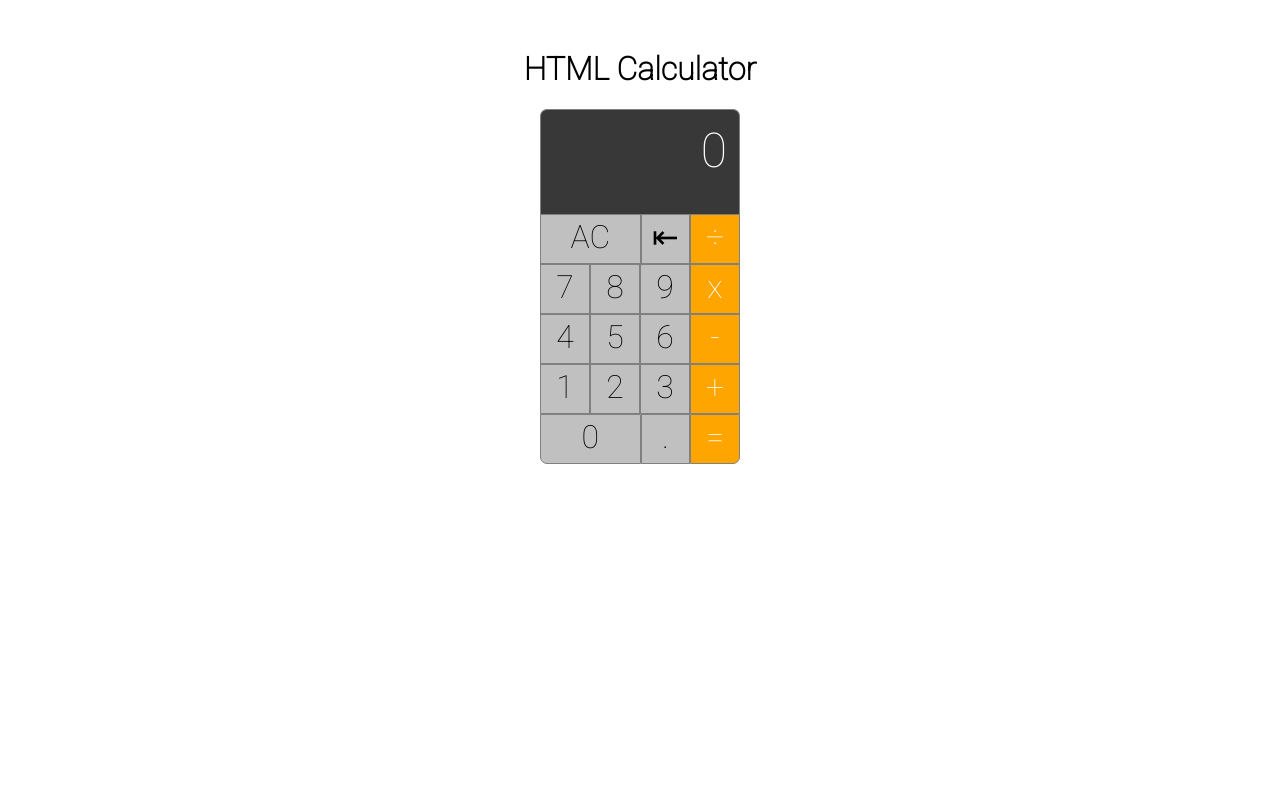
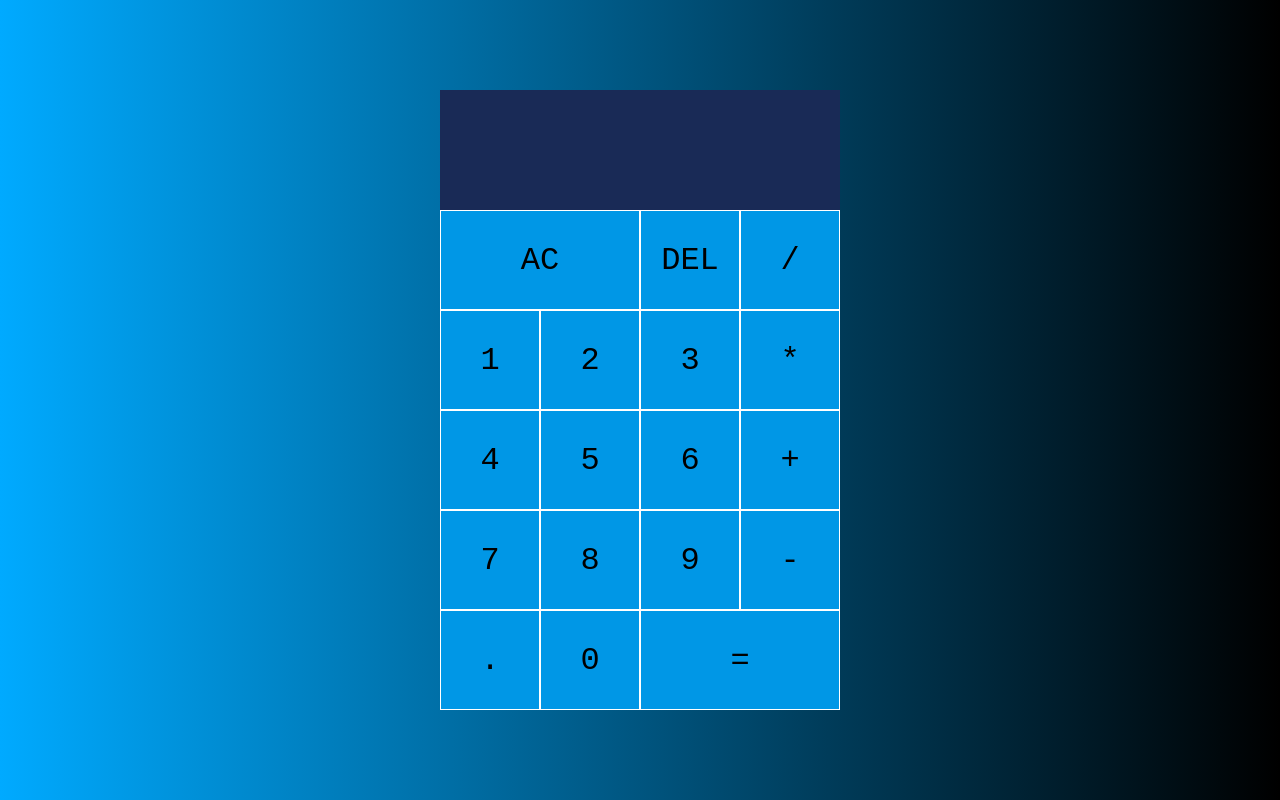
Before and after one commit to mrjlancaster/CalculatorBlue, a plain HTML site: page index.html in a window 1280 px wide. Drawn offline with Linux system fonts and the light colour scheme.

Commit message:
html css and javascript

```diff
--- a/css/style.css
+++ b/css/style.css
@@ -1,74 +1,60 @@
-@import url('https://fonts.googleapis.com/css2?family=Roboto:wght@100&display=swap');
+*, *::before, *::after {
+	box-sizing: border-box;
+	font-family: 'Courier New', Courier, monospace;
+	font-weight: normal;
+}
 
 body {
-	font-family: 'Roboto', sans-serif;
+	padding: 0;
+	margin: 0;
+	background: linear-gradient(to right, #00aaff, #000)
 }
 
-.calc-btn {
-	background-color: silver;
-	color: black;
-	width: 25px;
-	height: 45px;
-	border: 1px solid gray;
-	text-align: center;
-	cursor: pointer;
-	font-size: 32px;
-	font-weight: 100;
-	padding-top: 3px;
+.calculator-grid {
+	display: grid;
+	justify-content: center;
+	align-content: center;
+	min-height: 100vh;
+	grid-template-columns: repeat(4, 100px);
+	grid-template-rows: minmax(120px, auto) repeat(5, 100px);
 }
 
-.calc-btn:hover {
-	background-color: orange;
+.calculator-grid > button {
+	cursor: pointer;
+	font-size: 2rem;
+	border: 1px solid white;
+	outline: none;
+	background-color: #0097e6;
 }
 
-.row {
-	display: table;
-	table-layout: fixed;
-	width: 200px;
+.calculator-grid > button:hover {
+	opacity: .7;
+	background-color: #0097e6;
 }
 
-.column {
-	display: table-cell;
+.span-two {
+	grid-column: span 2;
 }
 
-#calc-zero {
-	width: 52.6666667px;
-	border-radius: 0 0 0 7px;
+.output {
+	grid-column: 1 / -1;
+	background-color: #192a56;
+	color: white;
+	display: flex;
+	align-items: flex-end;
+	justify-content: space-around;
+	flex-direction: column;
+	padding: 10px;
+	word-wrap: break-word;
+	word-break: break-all;
 }
 
-#calc-clear {
-	width: 52.6666667px;
+.output .previous-operand {
+	opacity: .75;
+	font-size: 1.5rem;
 }
 
-#calc-display-val {
-	height: 80px;
+.output .current-operand {
 	color: white;
-	text-align: right;
-	border-left: 1px solid gray;
-	border-right: 1px solid gray;
-	border-top: 1px solid gray;
-	font-size: 48px;
-	background-color: #383838;
-	overflow: hidden;
-	white-space: nowrap;
-	padding: 12px;
-	border-radius: 7px 7px 0 0;
+	font-size: 2.5rem;
 }
-
-.calc-btn-operator {
-	background-color: orange;
-	color: white;
-}
-
-h1 {
-	text-align: center;
-	margin-top: 50px;
-}
-
-#calc-equals {
-	border-radius: 0 0 7px 0;
-}
-
-#calc-parent {
-	margin-left: calc(50% - 100px)
-}
--- a/index.html
+++ b/index.html
@@ -3,47 +3,35 @@
 <head>
 	<meta charset="UTF-8">
 	<meta name="viewport" content="width=device-width, initial-scale=1.0">
-    <title>Functional Calculator</title>
+	<title>Calculator Practices</title>
 	<link rel="stylesheet" href="./css/style.css">
 </head>
 <body>
 
-		<h1>HTML Calculator</h1>
-    <div id="calc-parent">
-			<div class="row">
-				<div class="column" id="calc-display-val">0</div>
+	<div class="calculator-grid">
+		<div class="output">
+			<div data-previous-operand class="previous-operand"></div>
+			<div data-current-operand class="current-operand"></div>
 		</div>
-        <div class="row">
-				<div class="calc-btn column" id="calc-clear">AC</div>
-				<div class="calc-btn column" id="calc-backspace">&#8676;</div>
-				<div class="calc-btn calc-btn-operator column" id ="calc-divide">&#247;</div>
-
+		<button data-all-clear class="span-two">AC</button>
+		<button data-delete>DEL</button>
+		<button data-operation>/</button>
+		<button data-number>1</button>
+		<button data-number>2</button>
+		<button data-number>3</button>
+		<button data-operation>*</button>
+		<button data-number>4</button>
+		<button data-number>5</button>
+		<button data-number>6</button>
+		<button data-operation>+</button>
+		<button data-number>7</button>
+		<button data-number>8</button>
+		<button data-number>9</button>
+		<button data-operation>-</button>
+		<button data-number>.</button>
+		<button data-number>0</button>
+		<button data-equals class="span-two">=</button>
 	</div>
-        <div class="row">
-				<div class="calc-btn calc-btn-num column" id="calc-seven">7</div>
-				<div class="calc-btn calc-btn-num column" id="calc-eight">8</div>
-				<div class="calc-btn calc-btn-num column" id="calc-nine">9</div>
-				<div class="calc-btn calc-btn-operator column" id ="calc-multiply">x</div>
-        </div>
-        <div class="row">
-			<div id="calc-four" class="calc-btn calc-btn-num column">4</div>
-			<div class="calc-btn calc-btn-num column" id="calc-five">5</div>
-			<div class="calc-btn calc-btn-num column" id="calc-six">6</div>
-			<div class="calc-btn calc-btn-operator column" id ="calc-minus">-</div>
-        </div>
-   	  <div class="row">
-			<div class="calc-btn calc-btn-num column" id="calc-one">1</div>
-			<div class="calc-btn calc-btn-num column" id="calc-two">2</div>
-			<div class="calc-btn calc-btn-num column" id="calc-three">3</div>
-			<div class="calc-btn calc-btn-operator column" id ="calc-plus">+</div>
-        </div>
-        <div class="row">
-			<div class="calc-btn calc-btn-num column" id="calc-zero">0</div>
-			<div class="calc-btn column" id="calc-decimal">.</div>
-			<div class="calc-btn calc-btn-operator column" id ="calc-equals">=</div>
-        </div>
-    </div>
-
 
 	<script src="main.js"></script>
 </body>
--- a/main.js
+++ b/main.js
@@ -1,46 +1,50 @@
-var oneBtn = document.getElementById('calc-one');
-var twoBtn = document.getElementById('calc-two');
-var threeBtn = document.getElementById('calc-three');
-var fourBtn = document.getElementById('calc-four');
-var fiveBtn = document.getElementById('calc-five');
-var sixBtn = document.getElementById('calc-six');
-var sevenBtn = document.getElementById('calc-seven');
-var eightBtn = document.getElementById('calc-eight');
-var nineBtn = document.getElementById('calc-nine');
-var zeroBtn = document.getElementById('calc-zero');
+class Calculator {
+	constructor(previousOperandTextElement, currentOperandTextElement) {
+		this.previousOperandTextElement = previousOperandTextElement
+		this.currentOperandTextElement = currentOperandTextElement
+		this.clear()
+	}
 
-var decimalBtn = document.getElementById('calc-decimal');
-var clearBtn = document.getElementById('calc-clear');
-var backspaceBtn = document.getElementById('calc-backspace');
-var displayValElement = getElementById('calc-display-val');
+	clear() {
+		this.currentOperand = ''
+		this.previousOperand = ''
+		this.operation = undefined
+	}
 
-var displayVal = '0';
-var pendingVal;
-var evalStringArray = [];
+	delete() {
 
-var calcNumBtns = document.getElementsByClassName('calc-btn-num')
-var calcOperatorBtns = document.getElementsByClassName('calc-btn-operator');
+	}
 
-var updateDisplayVal = (clickObj) => {
-	var btnText = clickObj.target.innerText;
+	appendNumber(number) {
+		this.currentOperand = number
+	}
 
-	if (displayVal === '0')
-		displayVal = '';
-		displayVal += btnText;
-		displayValElement.innerText = displayVal;
+	chooseOperation(operation) {
 
-}
+	}
 
-for (let i = 0; i < calcNumBtns.length; i++) {
-	calcNumBtns[i].addEventListener('click', updateDisplayVal, false);
-}
+	compute() {
 
-// for (let i = 0; i < calcNumBtns.length; i++) {
-// 	calcOperatorBtns[i].addEventListener('click', performCalcOperation, false);
-//
+	}
 
-clearBtn.onclick = () => {
-	displayVal = '0';
-	pendingVal = undefined;
-	displayValElement.innerHTML = displayVal;
-}
+	updateDisplay() {
+		this.currentOperandTextElement.innerText = this.currentOperand
+	}
+ }
+
+const numberButtons = document.querySelectorAll('[data-number]');
+const operationButtons = document.querySelectorAll('[data-operation]');
+const equalsButton = document.querySelector('[data-equals]');
+const deleteButton = document.querySelector('[data-delete]');
+const allClearButton = document.querySelector('[data-all-clear]');
+const previousOperandTextElement = document.querySelector('[data-previous-operand]');
+const currentOperandTextElement = document.querySelector('[data-current-operand]');
+
+const calculator = new Calculator(previousOperandTextElement, currentOperandTextElement);
+
+numberButtons.forEach(button => {
+	button.addEventListener('click', () => {
+		calculator.appendNumber(button.innerText)
+		calculator.updateDisplay()
+	})
+})
```
Lines whose indentation alone changed are shown as unchanged.
